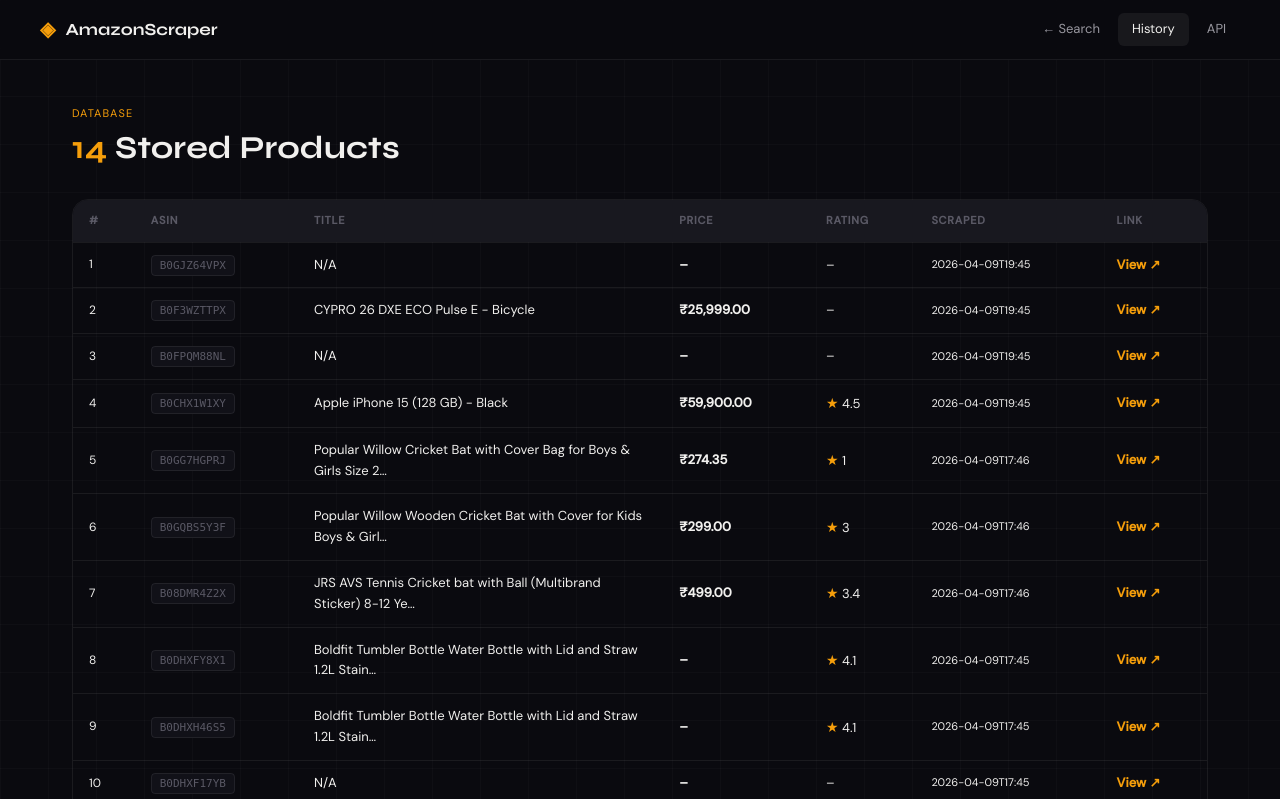
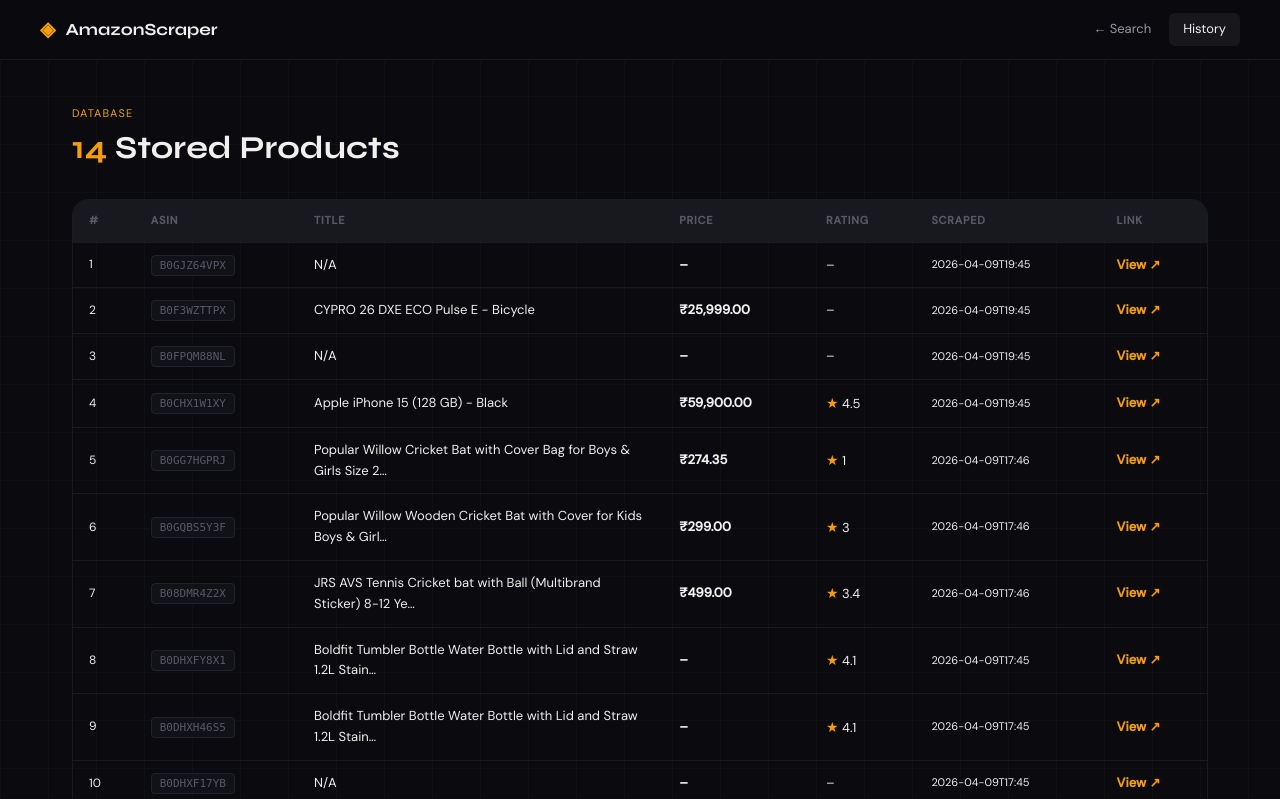
Before and after one commit to prernachavan6/Amazon_web_scraper, a Flask app: page /history in a window 1280 px wide. Shown: the top 799 px of the page. Run offline with Flask 3, Linux system fonts and the light colour scheme; data comes from the database, SQL or seed files in the repository.

Commit message:
Update history.html

```diff
--- a/templates/history.html
+++ b/templates/history.html
@@ -21,7 +21,6 @@
     <div class="nav-links">
       <a href="/" class="nav-link">← Search</a>
       <a href="/history" class="nav-link active">History</a>
-      <a href="/api/products" class="nav-link" target="_blank">API</a>
     </div>
   </nav>
 
```
